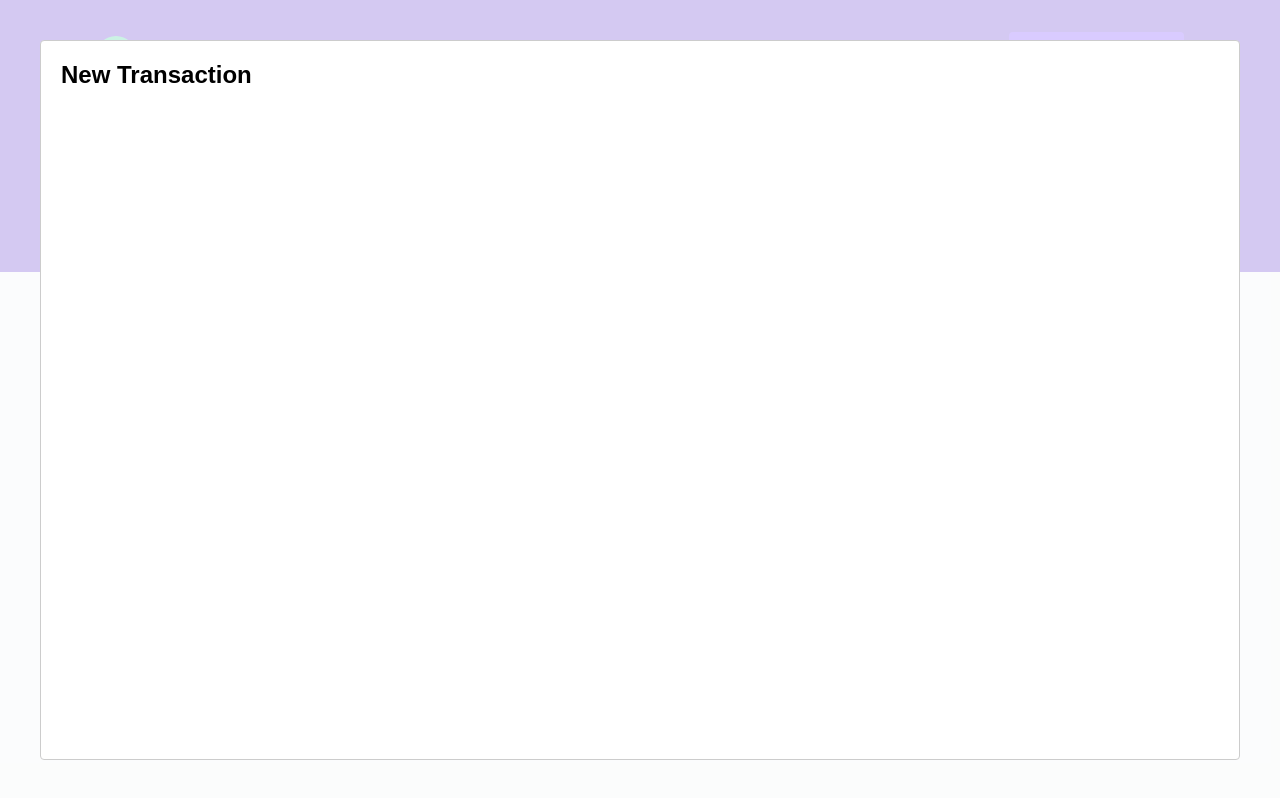
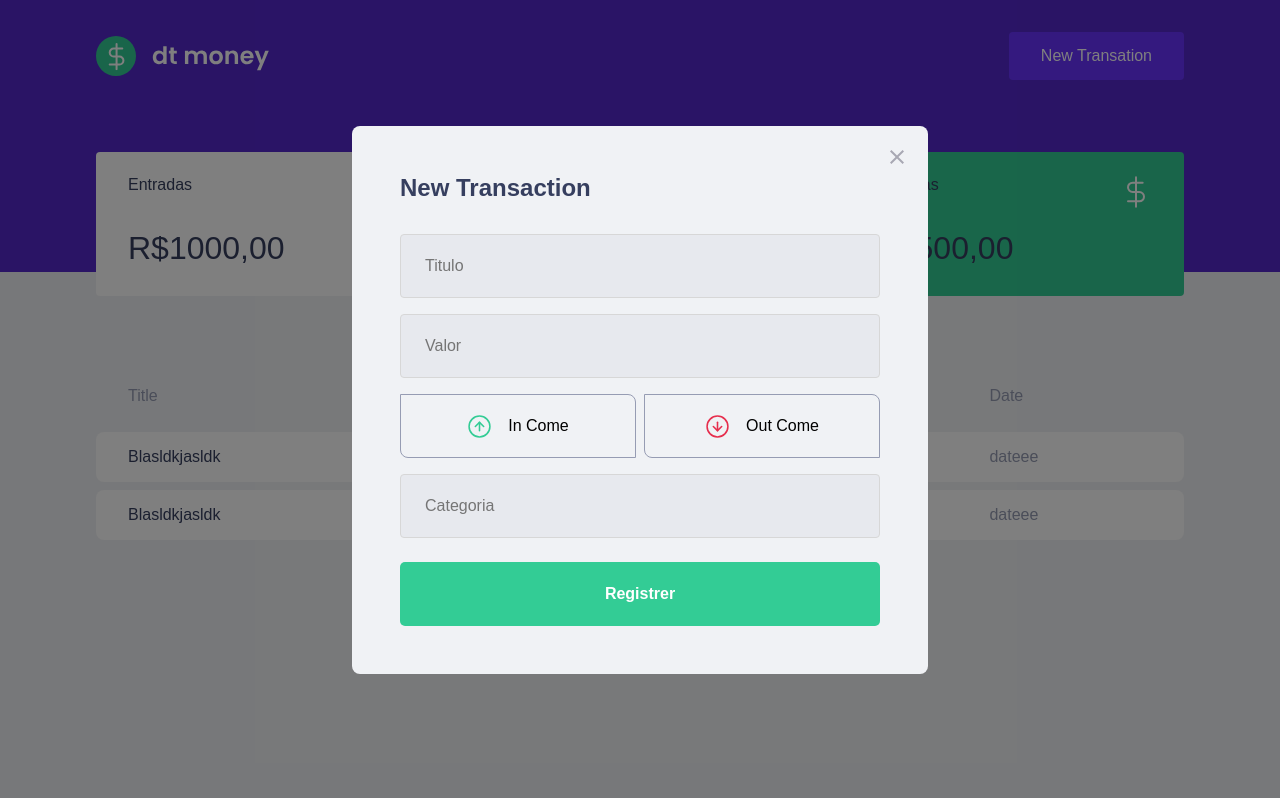
Before and after one commit to GabriellMatias/DtMoney-Finance, a React (Create React App) app: page / in a window 1280 px wide. Both pictures are taken after a click on the button "New Transation". Built offline with nearby package versions, Linux system fonts and the light colour scheme; no server answers; what miragejs would draw is missing.

Commit message:
Updating modal styles

```diff
--- a/package.json
+++ b/package.json
@@ -4,6 +4,7 @@
   "private": true,
   "dependencies": {
     "axios": "^1.1.2",
+    "polished": "^4.2.2",
     "react": "^18.2.0",
     "react-dom": "^18.2.0",
     "react-modal": "^3.15.1",
--- a/src/components/NewTransactionModal/index.tsx
+++ b/src/components/NewTransactionModal/index.tsx
@@ -1,4 +1,8 @@
 import Modal from "react-modal";
+import { ButtonContainer, Container, TransactionTypeContainer } from "./style";
+import closeImg from "../../assets/Close.svg";
+import incomeImg from "../../assets/Entradas.svg";
+import outcomeImg from "../../assets/Saidas.svg";
 import { useState } from "react";
 
 interface ModalProps {
@@ -6,18 +10,69 @@ interface ModalProps {
   onCloseNewTransactionModal: () => void;
 }
 
+
 Modal.setAppElement("#root");
 
 export function NewTransactionModal({
   isNewTransactionModalOpen,
   onCloseNewTransactionModal,
 }: ModalProps) {
+
+  const [type, setType] = useState("");
+
   return (
     <Modal
       isOpen={isNewTransactionModalOpen}
       onRequestClose={onCloseNewTransactionModal}
+      overlayClassName="react-modal-overlay"
+      className="react-modal-content"
     >
-      <h2>New Transaction</h2>
+      <button
+        type="button"
+        className="react-modal-close"
+        onClick={onCloseNewTransactionModal}
+      >
+        <img src={closeImg} alt="Botao de Fechar modal" />
+      </button>
+
+      <Container>
+        <h2>New Transaction</h2>
+
+        <input type="text" placeholder="Titulo" />
+        <input type="number" placeholder="Valor" />
+
+        <TransactionTypeContainer>
+
+          <ButtonContainer
+            type="button"
+            onClick={() => {
+              setType("deposity");
+            }}
+            isActive={type ==='deposity'}
+            activeColor='green'
+          >
+            <img src={incomeImg} alt="" />
+            <span>In Come</span>
+          </ButtonContainer>
+
+          <ButtonContainer
+            type="button"
+            onClick={() => {
+              setType("withdraw");
+            }}
+            isActive={type ==='withdraw'}
+            activeColor='red'
+          >
+            <img src={outcomeImg} alt="" />
+            <span>Out Come</span>
+          </ButtonContainer>
+
+        </TransactionTypeContainer>
+
+        <input type="text" placeholder="Categoria" />
+
+        <button type="submit">Registrer</button>
+      </Container>
     </Modal>
   );
 }
--- a/src/components/NewTransactionModal/style.ts
+++ b/src/components/NewTransactionModal/style.ts
@@ -1,4 +1,98 @@
 import styled from "styled-components";
+import { darken, transparentize } from "polished";
 
-export const Container = styled.main`
-`
+export const Container = styled.form`
+  h2 {
+    color: var(--title);
+    font-size: 1.5rem;
+    margin-bottom: 2rem;
+  }
+  input {
+    width: 100%;
+    padding: 0 1.5rem;
+    height: 4rem;
+    border-radius: 0.25rem;
+
+    border: 1px solid #d7d7d7;
+    background: #e7e9ee;
+
+    font-weight: 400;
+    font-size: 1rem;
+
+    &:placeholder {
+      color: var(--text);
+    }
+    & + input {
+      margin-top: 1rem;
+    }
+  }
+  button[type="submit"] {
+    border: none;
+    width: 100%;
+    height: 4rem;
+    background: var(--green);
+    border-radius: 5px;
+    font-weight: 600;
+    font-size: 1rem;
+    padding: 0 1.5rem;
+    margin-top: 1.5rem;
+
+    /*estudar*/
+    line-height: 24px;
+
+    color: var(--white);
+    transition: filter 0.2s;
+
+    &:hover {
+      filter: brightness(0.9);
+    }
+  }
+`;
+
+export const TransactionTypeContainer = styled.div`
+  margin: 1rem 0;
+  display: grid;
+  grid-template-columns: 1fr 1fr;
+  gap: 0.5rem;
+`;
+
+interface ButtonContainerProps {
+  isActive: boolean;
+  activeColor: 'green' | 'red';
+}
+const colors = {
+  green: "#33CC95",
+  red: "#E62E4D",
+};
+
+export const ButtonContainer = styled.button<ButtonContainerProps>`
+  height: 4rem;
+
+  border-radius: 0% 0.5rem;
+  border: 1.5px solid var(--white-800);
+
+  background: ${props => props.isActive?
+  transparentize(0.9, colors[props.activeColor]):'transparent'};
+
+  gap: 1rem;
+  display: flex;
+  align-items: center;
+  justify-content: center;
+
+  transition: border-color 0.2s;
+
+  img {
+    width: 25px;
+    height: 25px;
+  }
+
+  span {
+    font-weight: 400;
+    font-size: 1rem;
+    line-height: 24px;
+  }
+
+  &:hover {
+    border-color: ${darken(0.1, "#d7d7d7")};
+  }
+`;
--- a/src/styles/GlobalStyle.ts
+++ b/src/styles/GlobalStyle.ts
@@ -59,4 +59,37 @@ creio que pegam sim !pesquisar sobre*/
     cursor: not-allowed;
   }
 
+.react-modal-overlay{
+  background: rgba(0,0,0,0.5);
+  position: fixed;
+  left: 0;
+  right: 0;
+  bottom: 0;
+  top: 0;
+  display: flex;
+  align-items: center;
+  justify-content: center;
+
+}
+.react-modal-content{
+  width: 100%;
+  max-width: 576px;
+  background: var(--background);
+  padding: 3rem;
+  position: relative;
+  border-radius: 0.5rem;
+}
+
+.react-modal-close{
+  position: absolute;
+  right: 1.5rem;
+  top: 1.5rem;
+  border:0;
+  background: transparent;
+  transition: filter 0.2s;
+
+  &:hover{
+    filter: brightness(0.7);
+  }
+}
 `
```
Also changed, not shown: src/assets/Close.svg (added), 1 other file (tests, documents, lock files or other folders).
